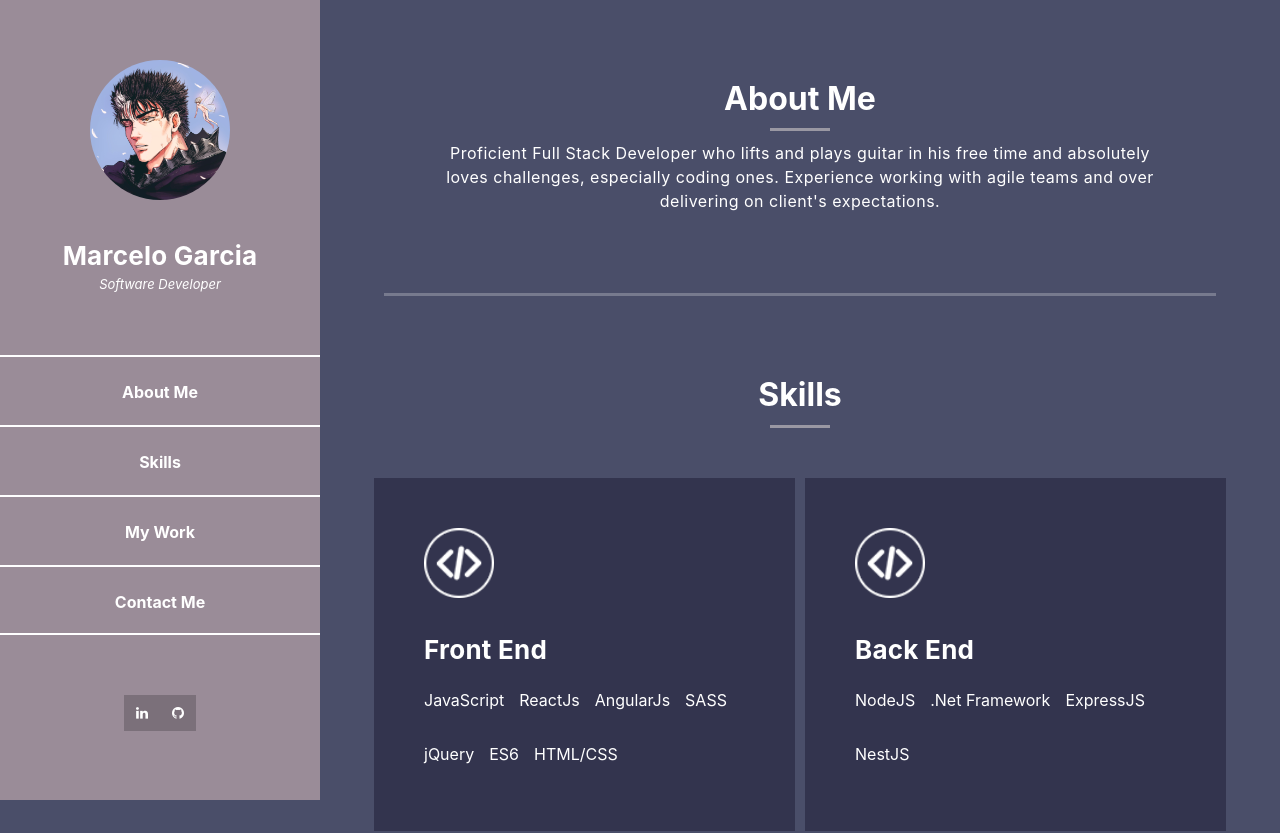
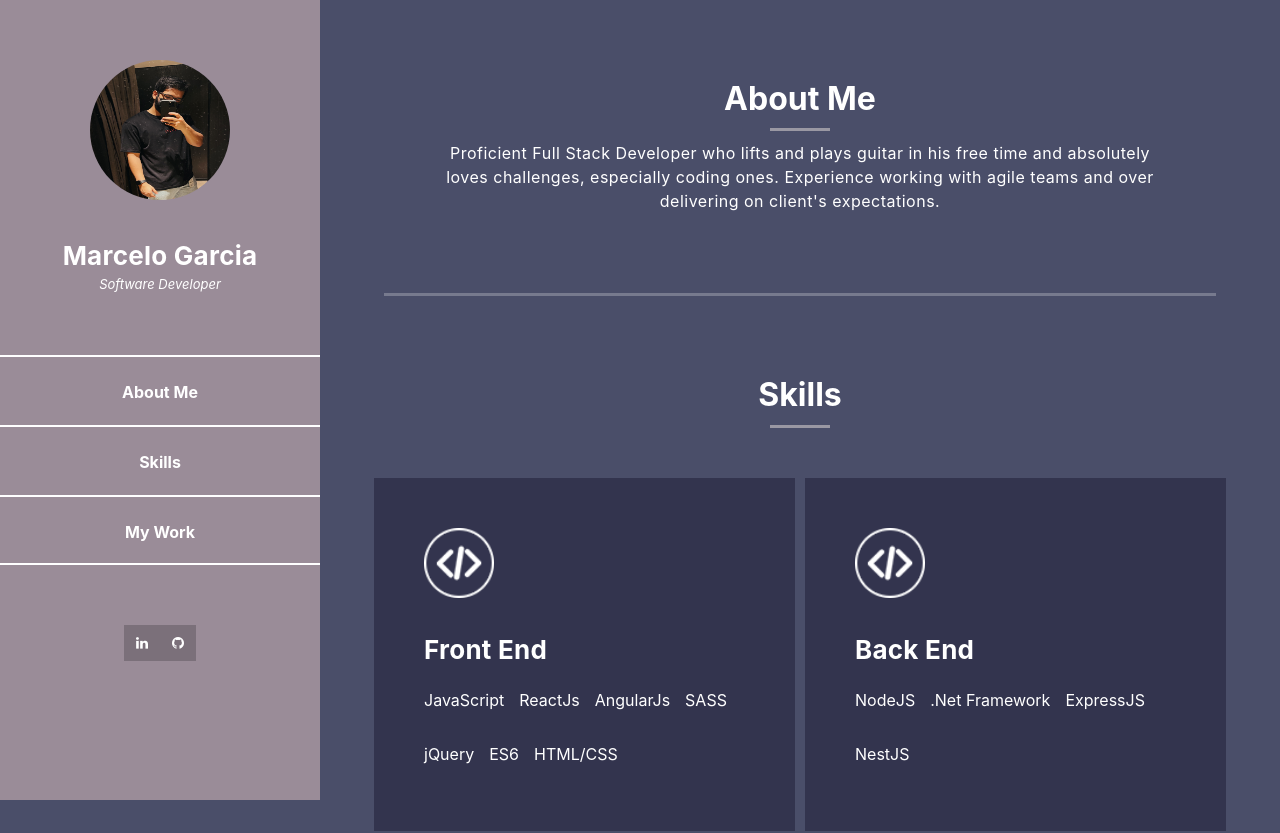
Before and after one commit to andresmarcelo99/portafolio, a React (Create React App) app: page / in a window 1280 px wide. Shown: the top 833 px of the page. Built offline with nearby package versions, Linux system fonts and the light colour scheme.

Commit message:
Finished last touches for portafolio

```diff
--- a/public/assets/css/style.css
+++ b/public/assets/css/style.css
@@ -1,11 +1,3 @@
-/*
-
-Reflux Template
-
-https://templatemo.com/tm-531-reflux
-
-*/
-
 @import url(fontawesome.css);
 @import url('https://fonts.googleapis.com/css?family=Lato:100,300,400,700,900');
 body {
@@ -250,12 +242,13 @@ html {
 }
 
 #menu-toggle {
+  /* display: none !important; */
   z-index: 999;
   cursor: pointer;
   position: fixed;
   top: 0;
   left: 0;
-  color: #a43f49;
+  color: #22223b;
   background-color: #fff;
   width: 60px;
   height: 60px;
@@ -271,7 +264,7 @@ html {
 #menu-close {
   cursor: pointer;
   text-align: right;
-  color: #a43f49;
+  color: #22223b;
   background-color: #fff;
   width: 100%;
   height: 60px;
@@ -699,6 +692,15 @@ section.contact-me {
   display: none;
 }
 
+.remove-nav {
+  transform: translateX(-100%) !important;
+}
+
+.close-nav {
+  -webkit-transform: translateX(-100%) !important;
+  transform: translateX(-100%) !important;
+}
+
 @media screen and (max-width: 845px) {
   #menu-toggle,
   #menu-close {
@@ -707,8 +709,7 @@ section.contact-me {
 
   .menu {
     width: 320px;
-    -webkit-transform: translateX(-100%) !important;
-    transform: translateX(-100%) !important;
+
     transition: -webkit-transform 233ms cubic-bezier(0, 0, 0.21, 1);
     transition: transform 233ms cubic-bezier(0, 0, 0.21, 1);
     transition: transform 233ms cubic-bezier(0, 0, 0.21, 1),
--- a/src/App.tsx
+++ b/src/App.tsx
@@ -1,18 +1,43 @@
+import { useEffect, useState } from 'react';
+import { useWindowSize } from './utils/customHooks';
 import { scrollTo } from './utils/utilityFunctions';
 
 function App() {
+  const [open, setOpen] = useState(false);
+  const size = useWindowSize();
+  const handleNavLink = (section: string) => {
+    scrollTo(section);
+    setOpen(true);
+  };
+
+  useEffect(() => {
+    if (size.height! > 700 && size.width! > 500) {
+      setOpen(false);
+    } else {
+      setOpen(true);
+    }
+  }, [size]);
+
   return (
     <div className="App">
       <body>
         <div id="page-wraper">
           <div className="responsive-nav">
-            <i className="fa fa-bars" id="menu-toggle"></i>
-            <div id="menu" className="menu">
-              <i className="fa fa-times" id="menu-close"></i>
+            <i
+              className="fa fa-bars"
+              id="menu-toggle"
+              onClick={() => setOpen(false)}
+            ></i>
+            <div id="menu" className={`menu ${open ? 'close-nav' : ''}`}>
+              <i
+                className="fa fa-times"
+                id="menu-close"
+                onClick={() => setOpen(true)}
+              ></i>
               <div className="container">
                 <div className="image">
                   <a href="/">
-                    <img src="assets/images/author-image.jpg" alt="" />
+                    <img src="assets/images/profile.jpeg" alt="" />
                   </a>
                 </div>
                 <div className="author-content">
@@ -22,19 +47,25 @@ function App() {
                 <nav className="main-nav" role="navigation">
                   <ul className="main-menu">
                     <li>
-                      <span onClick={() => scrollTo('about-me')}>About Me</span>
+                      <span onClick={() => handleNavLink('about-me')}>
+                        About Me
+                      </span>
                     </li>
                     <li>
-                      <span onClick={() => scrollTo('skills')}>Skills</span>
+                      <span onClick={() => handleNavLink('skills')}>
+                        Skills
+                      </span>
                     </li>
                     <li>
-                      <span onClick={() => scrollTo('my-work')}>My Work</span>
+                      <span onClick={() => handleNavLink('my-work')}>
+                        My Work
+                      </span>
                     </li>
-                    <li>
-                      <span onClick={() => scrollTo('contact-me')}>
+                    {/* <li>
+                      <span onClick={() => handleNavLink('contact-me')}>
                         Contact Me
                       </span>
-                    </li>
+                    </li> */}
                   </ul>
                 </nav>
                 <div className="social-network">
@@ -50,7 +81,7 @@ function App() {
                     </li>
                     <li>
                       <a
-                        href="https://github.com/andresmarcelo99/"
+                        href="https://gitlab.com/marcelo.garcia0"
                         target="_blank"
                         rel="noreferrer"
                       >
@@ -224,7 +255,7 @@ function App() {
             </div>
           </section>
 
-          <section
+          {/* <section
             className="section contact-me"
             data-section="section4"
             id="contact-me"
@@ -293,6 +324,7 @@ function App() {
                               type="submit"
                               id="form-submit"
                               className="button"
+                              onClick={handleSubmit}
                             >
                               Send Message
                             </button>
@@ -304,7 +336,7 @@ function App() {
                 </div>
               </div>
             </div>
-          </section>
+          </section> */}
         </div>
       </body>
       <footer></footer>
--- /dev/null
+++ b/src/utils/customHooks.ts
@@ -0,0 +1,25 @@
+import { useState, useEffect } from 'react';
+interface Size {
+  width: number | undefined;
+  height: number | undefined;
+}
+
+// Hook
+export const useWindowSize = (): Size => {
+  const [windowSize, setWindowSize] = useState<Size>({
+    width: undefined,
+    height: undefined,
+  });
+  useEffect(() => {
+    function handleResize() {
+      setWindowSize({
+        width: window.innerWidth,
+        height: window.innerHeight,
+      });
+    }
+    window.addEventListener('resize', handleResize);
+    handleResize();
+    return () => window.removeEventListener('resize', handleResize);
+  }, []);
+  return windowSize;
+};
```
Also changed, not shown: public/assets/images/profile.jpeg (added).
